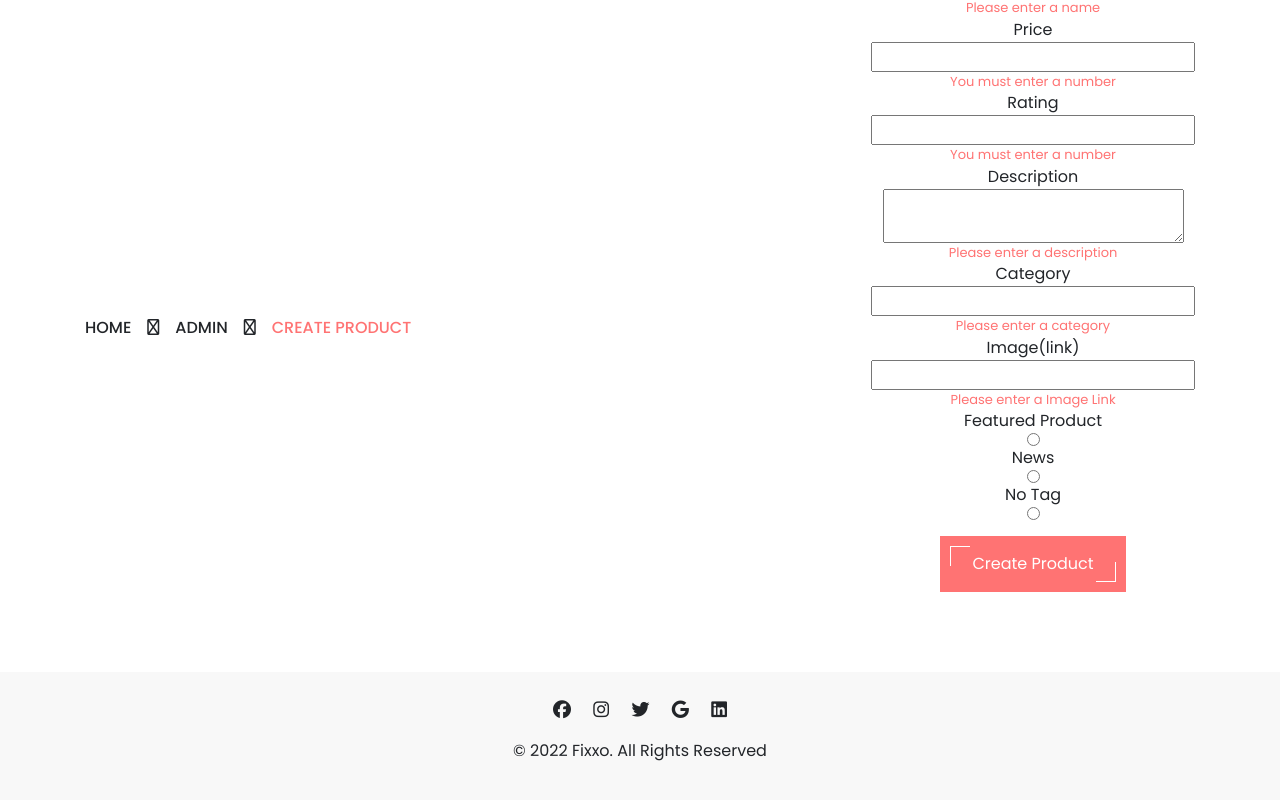
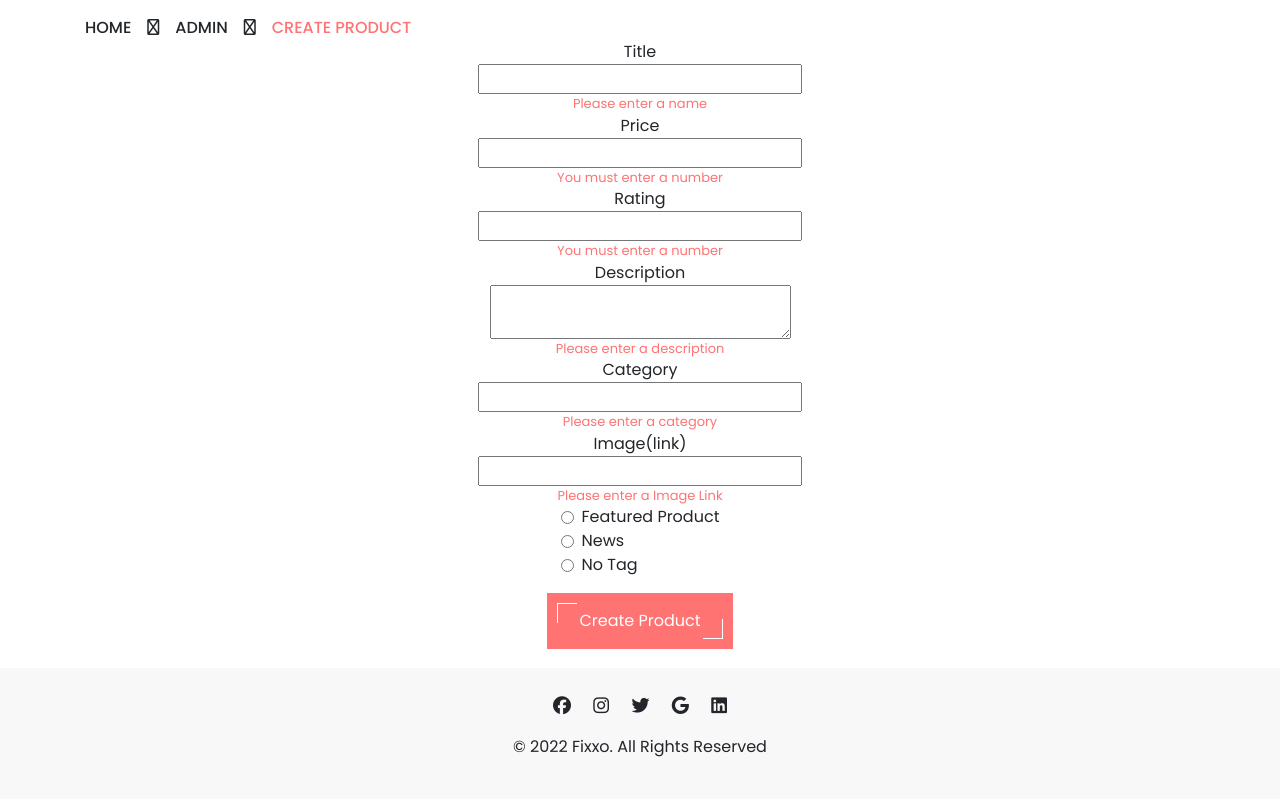
Before and after one commit to Demsity/assignment-react-back, a React (Create React App) app: page /admin/create-product in a window 1280 px wide. Shown: the part 256-1056 px from the top of the page. Built offline with nearby package versions, Linux system fonts and the light colour scheme; no server answers; some icons are missing.

Commit message:
fixed minor design issues and connected comments to DB

```diff
--- a/src/Components/ContactForm.tsx
+++ b/src/Components/ContactForm.tsx
@@ -41,7 +41,7 @@ function ContactForm() {
 
             let json = {...contactForm}
             if (submitData) {
-                submitData('http://localhost:4000/api', 'POST', json )
+                submitData('http://localhost:4000/api/comments', 'POST', json )
                 setFormSubmitted(true)
             }else {
                 setFailedSubmit(true)
--- a/src/SCSS/Components/_admin-navbar.scss
+++ b/src/SCSS/Components/_admin-navbar.scss
@@ -1,6 +1,6 @@
 // Design Mobile
 .__navbar-admin-container {
-    margin-top: 3rem;
+    margin-top: 4rem;
     max-width: 1110px;
     .__navbar-admin-wrapper {
         display: flex;
--- a/src/SCSS/Components/_footer.scss
+++ b/src/SCSS/Components/_footer.scss
@@ -1,6 +1,10 @@
 .__footer {
     background-color: $color-white-3;
     margin-top: 5rem;
+    position: absolute;
+    bottom: -150px;
+    left: 0;
+    width: 100%;
 
     .__footer-container {
         flex-direction: column;
--- a/src/SCSS/SubRoutes/_admin-sub-routes.scss
+++ b/src/SCSS/SubRoutes/_admin-sub-routes.scss
@@ -1,9 +1,10 @@
 .__cp-container {
     max-width: 1110px;
-    margin-top: 4rem;
+    // margin-top: 1rem;
     display: flex;
     justify-content: center;
     align-items: center;
+    flex-direction: column;
 
     .__cp-form {
         display: flex;
@@ -11,6 +12,26 @@
         align-items: center;
         flex-direction: column;
     }
+
+    .__radio-buttons {
+        display: flex;
+        justify-content: space-around;
+        flex-direction: column;
+
+        .__radio-wrapper {
+            display: flex;
+            align-items: center;
+
+
+            label {
+                text-align: start;
+            }
+
+            input {
+                margin-right: .5rem;
+            }
+        }
+    }
 }
 
 .__text-error {
--- a/src/SCSS/_utilities.scss
+++ b/src/SCSS/_utilities.scss
@@ -3,6 +3,8 @@ body {
     font-weight: $font-weight-regular;
     font-size: 16px;
     color: $theme-color-dark;
+    position: relative;
+    min-height: 100vh;
 }
 
 
--- a/src/SubRoutes/CreateProduct.tsx
+++ b/src/SubRoutes/CreateProduct.tsx
@@ -104,12 +104,20 @@ function CreateProduct() {
         <label>Image(link)</label>
         <input id='imageName' type="text" value={newProduct.imageName} onChange={event => onChange(event)} />
         <div id='name-error' className='__text-error'>{productError.imageName}</div>
-        <label>Featured Product</label>
-        <input type='radio' name='tag' value='featured' onChange={event => onRadio(event)}  />
-        <label>News</label>
-        <input type='radio' name='tag' value='news' onChange={event => onRadio(event)}  />
-        <label>No Tag</label>
-        <input type='radio' name='tag' value='' onChange={event => onRadio(event)}  />
+        <div className='__radio-buttons'>
+          <div className='__radio-wrapper'>
+            <input type='radio' name='tag' value='featured' onChange={event => onRadio(event)}  />
+            <label>Featured Product</label>
+          </div>
+          <div className='__radio-wrapper'>
+            <input type='radio' name='tag' value='news' onChange={event => onRadio(event)}  />
+            <label>News</label>
+          </div>
+          <div className='__radio-wrapper'>
+            <input type='radio' name='tag' value='' onChange={event => onRadio(event)}  />
+            <label>No Tag</label>
+          </div>
+        </div>
         <button className='__btn-red mt-3'>Create Product</button>
       </form>
     </div>
```
Also changed, not shown: src/CSS/styles.min.css, 1 other file (tests, documents, lock files or other folders).
